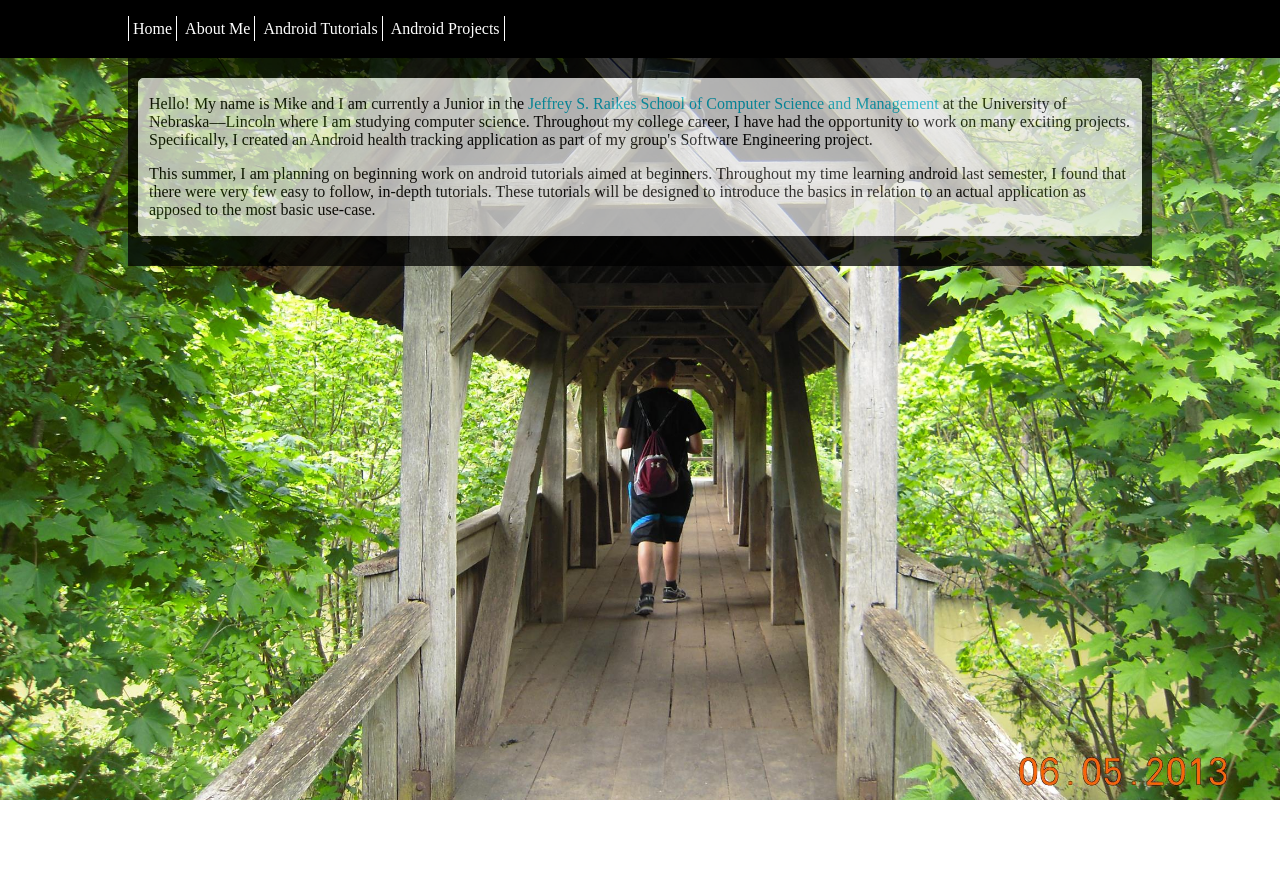
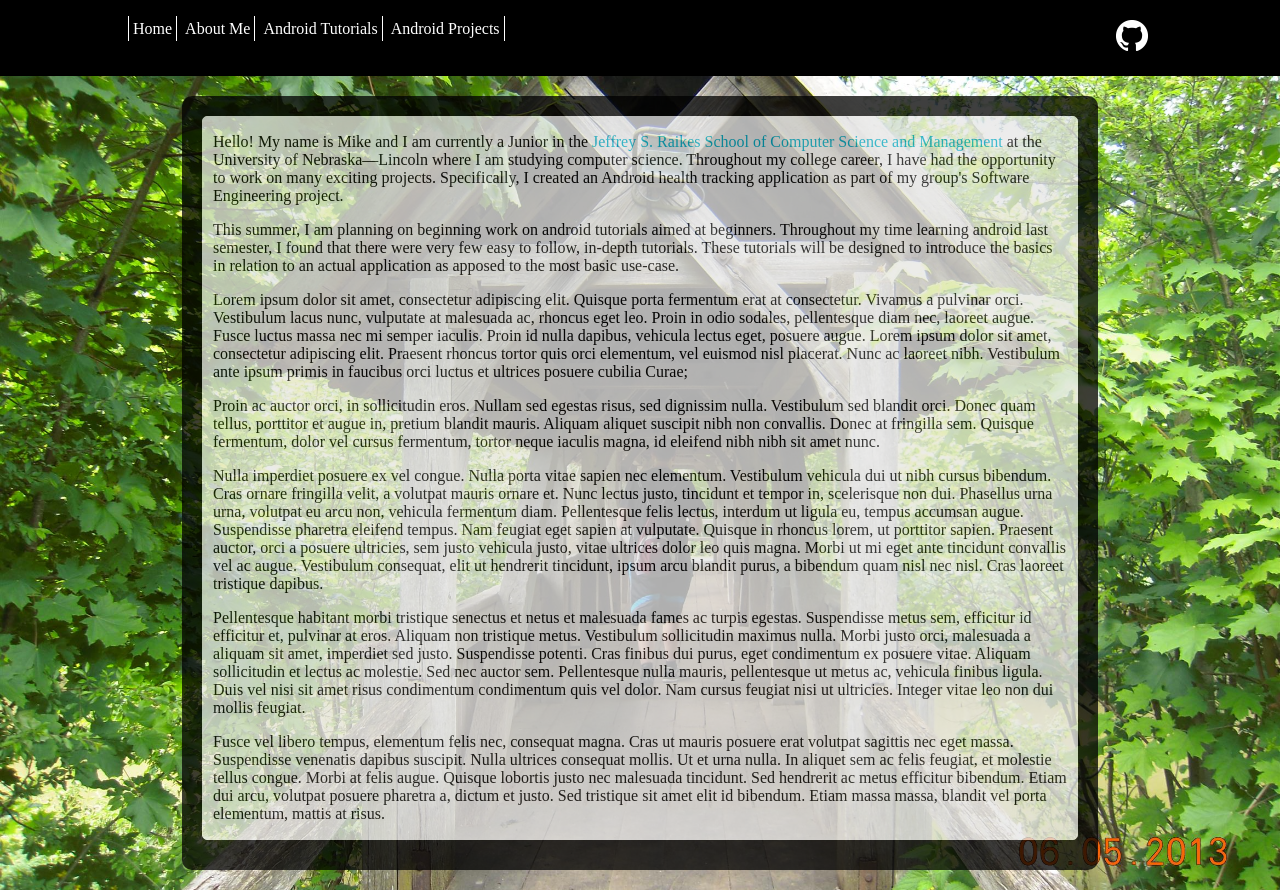
Before and after one commit to mcasper3/mcasper3.github.io, a plain HTML site: page index.html in a window 1280 px wide. Before the commit the page ends 800 px from the top, so only its background shows below. Drawn offline with nearby package versions, Linux system fonts and the light colour scheme.

Commit message:
updated looks of the home page

```diff
--- /dev/null
+++ b/homepage.js
@@ -0,0 +1,9 @@
+$(document).ready(function () {
+    $("#github")
+        .mouseover(function () {
+            $(this).attr("src", "GitHub-Mark-Highlighted.png");
+        })
+        .mouseout(function () {
+            $(this).attr("src", "GitHub-Mark.png");
+        });
+});
--- a/index.html
+++ b/index.html
@@ -1,8 +1,10 @@
 <!DOCTYPE html>
 <html>
   <head>
-  	 <link rel="stylesheet" type="text/css" href="css/style.css" />
+  	 <link rel="stylesheet" type="text/css" href="style.css" />
      <link rel="shortcut icon" type="image/x-icon" href="Android-128.png">
+      <script src="http://code.jquery.com/jquery-1.9.1.js"></script>
+     <script src="homepage.js"></script>
      <title>Mike Casper</title>
   </head>
 <body>
@@ -12,15 +14,36 @@
             <a class="navigation" href="#">About Me</a>
             <a class="navigation" href="#">Android Tutorials</a>
             <a class="navigation" href="#">Android Projects</a>
+            <div class="links">
+                <a href="http://github.com/mcasper3" alt="GitHub" target="_blank" class="image-link">
+                    <img id="github" src="GitHub-Mark.png" />
+                </a>
+                <img />
+            </div>
         </div>
     </div>
     <div id="content">
         <div id="content-inner">
             <p id="introduction">
-          Hello! My name is Mike and I am currently a Junior in the <a  target="_blank" class="content-link" href="http://raikes.unl.edu/">Jeffrey S. Raikes School of Computer Science and Management</a> at the University of Nebraska&#8212Lincoln where I am studying computer science. Throughout my college career, I have had the opportunity to work on many exciting projects. Specifically, I created an Android health tracking application as part of my group's Software Engineering project.
+                Hello! My name is Mike and I am currently a Junior in the <a target="_blank" class="content-link" href="http://raikes.unl.edu/">Jeffrey S. Raikes School of Computer Science and Management</a> at the University of Nebraska&#8212Lincoln where I am studying computer science. Throughout my college career, I have had the opportunity to work on many exciting projects. Specifically, I created an Android health tracking application as part of my group's Software Engineering project.
             </p>
             <p>
                 This summer, I am planning on beginning work on android tutorials aimed at beginners. Throughout my time learning android last semester, I found that there were very few easy to follow, in-depth tutorials. These tutorials will be designed to introduce the basics in relation to an actual application as apposed to the most basic use-case.
+            </p>
+            <p>
+                Lorem ipsum dolor sit amet, consectetur adipiscing elit. Quisque porta fermentum erat at consectetur. Vivamus a pulvinar orci. Vestibulum lacus nunc, vulputate at malesuada ac, rhoncus eget leo. Proin in odio sodales, pellentesque diam nec, laoreet augue. Fusce luctus massa nec mi semper iaculis. Proin id nulla dapibus, vehicula lectus eget, posuere augue. Lorem ipsum dolor sit amet, consectetur adipiscing elit. Praesent rhoncus tortor quis orci elementum, vel euismod nisl placerat. Nunc ac laoreet nibh. Vestibulum ante ipsum primis in faucibus orci luctus et ultrices posuere cubilia Curae;
+            </p>
+            <p>
+                Proin ac auctor orci, in sollicitudin eros. Nullam sed egestas risus, sed dignissim nulla. Vestibulum sed blandit orci. Donec quam tellus, porttitor et augue in, pretium blandit mauris. Aliquam aliquet suscipit nibh non convallis. Donec at fringilla sem. Quisque fermentum, dolor vel cursus fermentum, tortor neque iaculis magna, id eleifend nibh nibh sit amet nunc.
+            </p>
+            <p>
+                Nulla imperdiet posuere ex vel congue. Nulla porta vitae sapien nec elementum. Vestibulum vehicula dui ut nibh cursus bibendum. Cras ornare fringilla velit, a volutpat mauris ornare et. Nunc lectus justo, tincidunt et tempor in, scelerisque non dui. Phasellus urna urna, volutpat eu arcu non, vehicula fermentum diam. Pellentesque felis lectus, interdum ut ligula eu, tempus accumsan augue. Suspendisse pharetra eleifend tempus. Nam feugiat eget sapien at vulputate. Quisque in rhoncus lorem, ut porttitor sapien. Praesent auctor, orci a posuere ultricies, sem justo vehicula justo, vitae ultrices dolor leo quis magna. Morbi ut mi eget ante tincidunt convallis vel ac augue. Vestibulum consequat, elit ut hendrerit tincidunt, ipsum arcu blandit purus, a bibendum quam nisl nec nisl. Cras laoreet tristique dapibus.
+            </p>
+            <p>
+                Pellentesque habitant morbi tristique senectus et netus et malesuada fames ac turpis egestas. Suspendisse metus sem, efficitur id efficitur et, pulvinar at eros. Aliquam non tristique metus. Vestibulum sollicitudin maximus nulla. Morbi justo orci, malesuada a aliquam sit amet, imperdiet sed justo. Suspendisse potenti. Cras finibus dui purus, eget condimentum ex posuere vitae. Aliquam sollicitudin et lectus ac molestie. Sed nec auctor sem. Pellentesque nulla mauris, pellentesque ut metus ac, vehicula finibus ligula. Duis vel nisi sit amet risus condimentum condimentum quis vel dolor. Nam cursus feugiat nisi ut ultricies. Integer vitae leo non dui mollis feugiat.
+            </p>
+            <p>
+                Fusce vel libero tempus, elementum felis nec, consequat magna. Cras ut mauris posuere erat volutpat sagittis nec eget massa. Suspendisse venenatis dapibus suscipit. Nulla ultrices consequat mollis. Ut et urna nulla. In aliquet sem ac felis feugiat, et molestie tellus congue. Morbi at felis augue. Quisque lobortis justo nec malesuada tincidunt. Sed hendrerit ac metus efficitur bibendum. Etiam dui arcu, volutpat posuere pharetra a, dictum et justo. Sed tristique sit amet elit id bibendum. Etiam massa massa, blandit vel porta elementum, mattis at risus.
             </p>
         </div>
     </div>
--- a/scss/style.scss
+++ /dev/null
@@ -1,72 +0,0 @@
-$accent: #00B8D4;
-$main-tab-color: white;
-
-.navigation {
-	text-decoration: none;
-	color: $main-tab-color;
-	padding: 4px;
-	border-right-color: $main-tab-color;
-	border-right-width: 1px;
-	border-right-style: solid;
-
-	&:hover {
-		color: $accent;
-	}
-}
-
-#header {
-	width: 100%;
-	float: left;
-	background: black;
-	padding-top: 20px;
-	padding-bottom: 20px;
-}
-
-.tabs {
-	width: 80%;
-	margin-left: auto;
-	margin-right: auto;
-}
-
-.firstTab {
-	border-left: 1px solid $main-tab-color;
-}
-
-#content {
-	clear: both;
-	margin-top: 10px;
-	padding-top: 10px;
-	padding-bottom: 20px;
-	margin-left: auto;
-	margin-right: auto;
-	width: 80%;
-	background: black;
-	opacity: 0.75;
-	color: black;
-
-	#content-inner {
-		background: white;
-		border: 1px solid white;
-		border-radius: 5px;
-		margin: 10px;
-		opacity: 0.9;
-		padding-left: 10px;
-		padding-right: 10px;
-
-		a {
-			text-decoration: none;
-
-			color:$accent;
-		}
-	}
-}
-
-body {
-	margin: 0;
-	background-image: url('background.jpg');
-	background-size: cover;
-	background-repeat: no-repeat;
-	background-attachment: fixed;
-	background-position: center;
-	margin-bottom: 20px;
-}
--- /dev/null
+++ b/style.scss
@@ -0,0 +1,83 @@
+$accent: #00B8D4;
+$main-tab-color: white;
+
+body {
+	margin: 0;
+	background-image: url('background.jpg');
+	background-size: cover;
+	background-repeat: no-repeat;
+	background-attachment: fixed;
+	background-position: center;
+	margin-bottom: 20px;
+
+    #header {
+	    width: 100%;
+	    float: left;
+	    background: black;
+	    padding-top: 20px;
+	    padding-bottom: 20px;
+        margin-bottom: 20px;
+
+        .links {
+            float:right;
+
+            .image-link {
+                text-decoration: none;
+            }
+        }
+
+
+        .firstTab {
+	        border-left: 1px solid $main-tab-color;
+        }
+
+        .tabs {
+	        width: 80%;
+	        margin-left: auto;
+	        margin-right: auto;
+
+            .navigation {
+	            text-decoration: none;
+	            color: $main-tab-color;
+	            padding: 4px;
+	            border-right-color: $main-tab-color;
+	            border-right-width: 1px;
+	            border-right-style: solid;
+
+	            &:hover {
+		            color: $accent;
+	            }
+            }
+        }
+    }
+
+    #content {
+	    clear: both;
+	    margin-top: 10px;
+	    padding: 10px;
+	    padding-bottom: 20px;
+	    margin-left: auto;
+	    margin-right: auto;
+	    width: 70%;
+	    background: black;
+	    opacity: 0.75;
+	    color: black;
+        border-radius: 10px;
+
+	    #content-inner {
+		    background: white;
+		    border: 1px solid white;
+		    border-radius: 5px;
+		    margin: 10px;
+		    opacity: 0.9;
+		    padding-left: 10px;
+		    padding-right: 10px;
+
+		    a {
+			    text-decoration: none;
+
+			    color:$accent;
+		    }
+	    }
+    }
+}
```
Also changed, not shown: GitHub-Mark-Highlighted.png (added), GitHub-Mark.png (added), background.jpg (renamed from css/background.jpg), css/style.css (deleted), favicon.ico (renamed from css/favicon.ico), style.css (added), style.min.css (added), 3 other files. Lines whose indentation alone changed are shown as unchanged.
